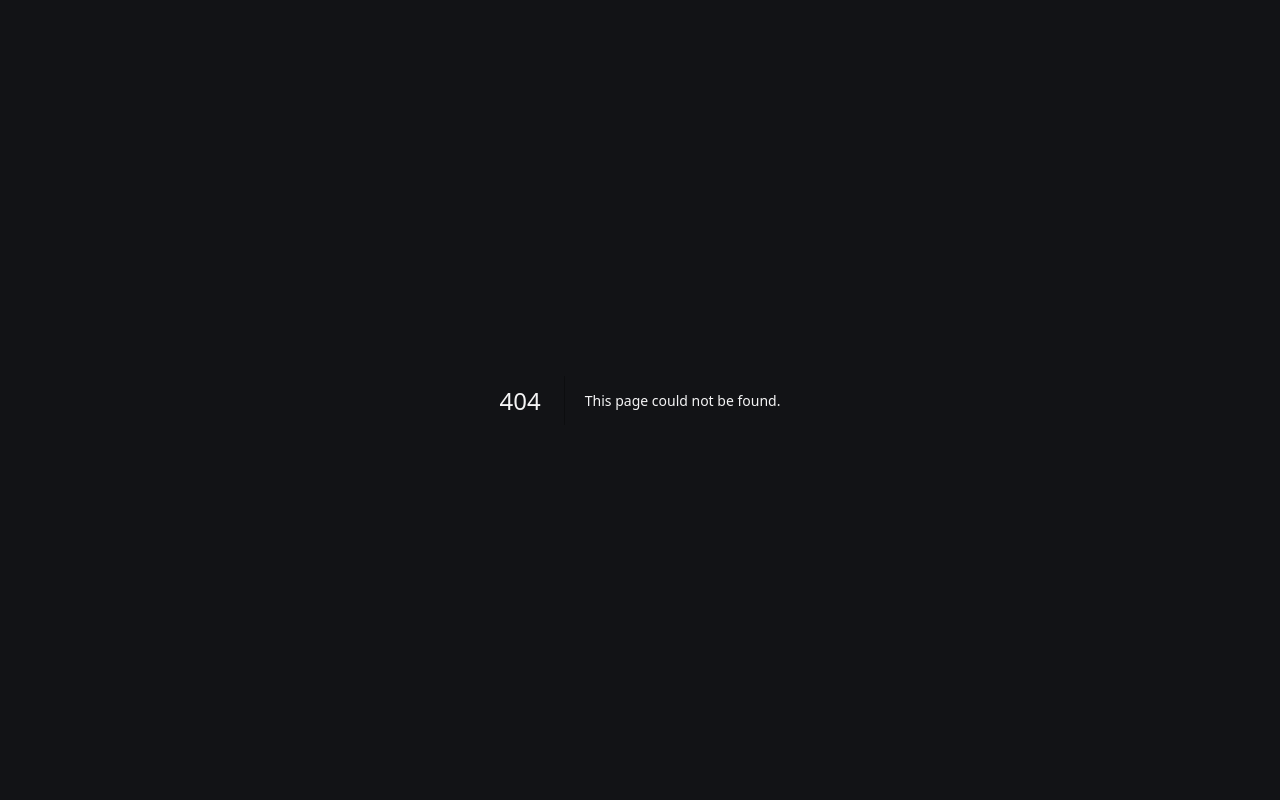
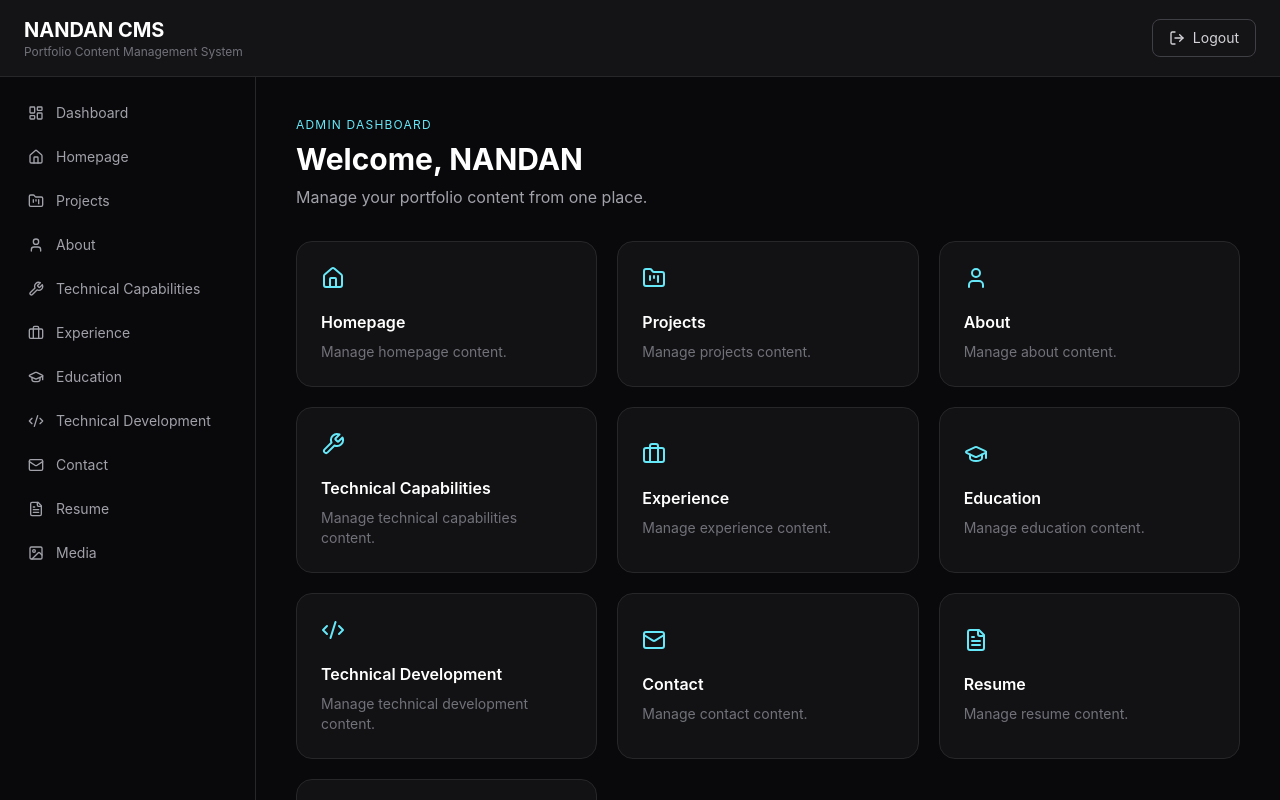
Before and after one commit to nandan1710/nandan-portfolio, a Next.js app: page /src/app/admin/dashboard in a window 1280 px wide. Before the commit this address had no page. Shown: the top 800 px of the page. Built offline with nearby package versions, Linux system fonts and the light colour scheme.

Commit message:
Add Admin Dashboard component with layout and menu

```diff
--- /dev/null
+++ b/src/app/src/app/admin/dashboard/page.tsx
@@ -0,0 +1,134 @@
+"use client";
+
+import {
+  LayoutDashboard,
+  Home,
+  FolderKanban,
+  User,
+  Wrench,
+  Briefcase,
+  GraduationCap,
+  Code2,
+  Mail,
+  FileText,
+  Image,
+  LogOut,
+} from "lucide-react";
+
+const menuItems = [
+  { name: "Dashboard", icon: LayoutDashboard },
+  { name: "Homepage", icon: Home },
+  { name: "Projects", icon: FolderKanban },
+  { name: "About", icon: User },
+  { name: "Technical Capabilities", icon: Wrench },
+  { name: "Experience", icon: Briefcase },
+  { name: "Education", icon: GraduationCap },
+  { name: "Technical Development", icon: Code2 },
+  { name: "Contact", icon: Mail },
+  { name: "Resume", icon: FileText },
+  { name: "Media", icon: Image },
+];
+
+export default function AdminDashboard() {
+  const handleLogout = () => {
+    window.location.href = "/admin";
+  };
+
+  return (
+    <main className="min-h-screen bg-zinc-950 text-white">
+
+      <header className="border-b border-zinc-800 bg-zinc-900/80 px-6 py-4 backdrop-blur-xl">
+        <div className="mx-auto flex max-w-7xl items-center justify-between">
+
+          <div>
+            <h1 className="text-xl font-bold">
+              NANDAN CMS
+            </h1>
+
+            <p className="text-xs font-mono text-zinc-500">
+              Portfolio Content Management System
+            </p>
+          </div>
+
+          <button
+            onClick={handleLogout}
+            className="flex items-center gap-2 rounded-lg border border-zinc-700 px-4 py-2 text-sm text-zinc-300 transition hover:border-red-400/40 hover:text-red-300"
+          >
+            <LogOut className="h-4 w-4" />
+            Logout
+          </button>
+
+        </div>
+      </header>
+
+      <div className="mx-auto flex max-w-7xl">
+
+        <aside className="hidden min-h-[calc(100vh-73px)] w-64 border-r border-zinc-800 p-4 md:block">
+
+          <nav className="space-y-1">
+
+            {menuItems.map((item) => {
+              const Icon = item.icon;
+
+              return (
+                <button
+                  key={item.name}
+                  className="flex w-full items-center gap-3 rounded-lg px-3 py-2.5 text-left text-sm text-zinc-400 transition hover:bg-cyan-400/10 hover:text-cyan-300"
+                >
+                  <Icon className="h-4 w-4" />
+                  {item.name}
+                </button>
+              );
+            })}
+
+          </nav>
+
+        </aside>
+
+        <section className="flex-1 p-6 md:p-10">
+
+          <div className="mb-8">
+            <p className="font-mono text-xs uppercase tracking-widest text-cyan-300">
+              Admin Dashboard
+            </p>
+
+            <h2 className="mt-2 text-3xl font-bold">
+              Welcome, NANDAN
+            </h2>
+
+            <p className="mt-2 text-zinc-400">
+              Manage your portfolio content from one place.
+            </p>
+          </div>
+
+          <div className="grid gap-5 sm:grid-cols-2 lg:grid-cols-3">
+
+            {menuItems.slice(1).map((item) => {
+              const Icon = item.icon;
+
+              return (
+                <button
+                  key={item.name}
+                  className="group rounded-2xl border border-zinc-800 bg-zinc-900/60 p-6 text-left transition-all hover:-translate-y-1 hover:border-cyan-400/30 hover:bg-zinc-900"
+                >
+                  <Icon className="h-6 w-6 text-cyan-300 transition-transform group-hover:scale-110" />
+
+                  <h3 className="mt-5 font-semibold">
+                    {item.name}
+                  </h3>
+
+                  <p className="mt-2 text-sm text-zinc-500">
+                    Manage {item.name.toLowerCase()} content.
+                  </p>
+                </button>
+              );
+            })}
+
+          </div>
+
+        </section>
+
+      </div>
+    </main>
+  );
+}
```
